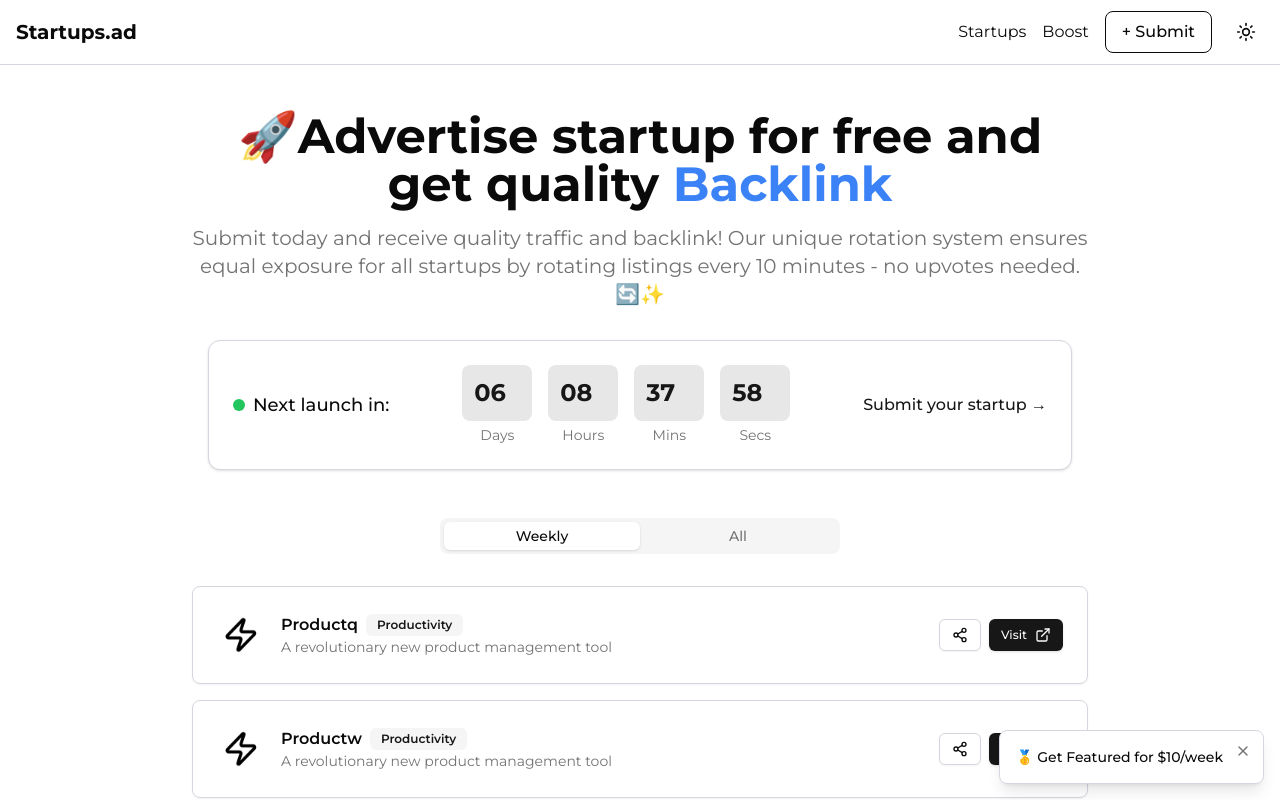
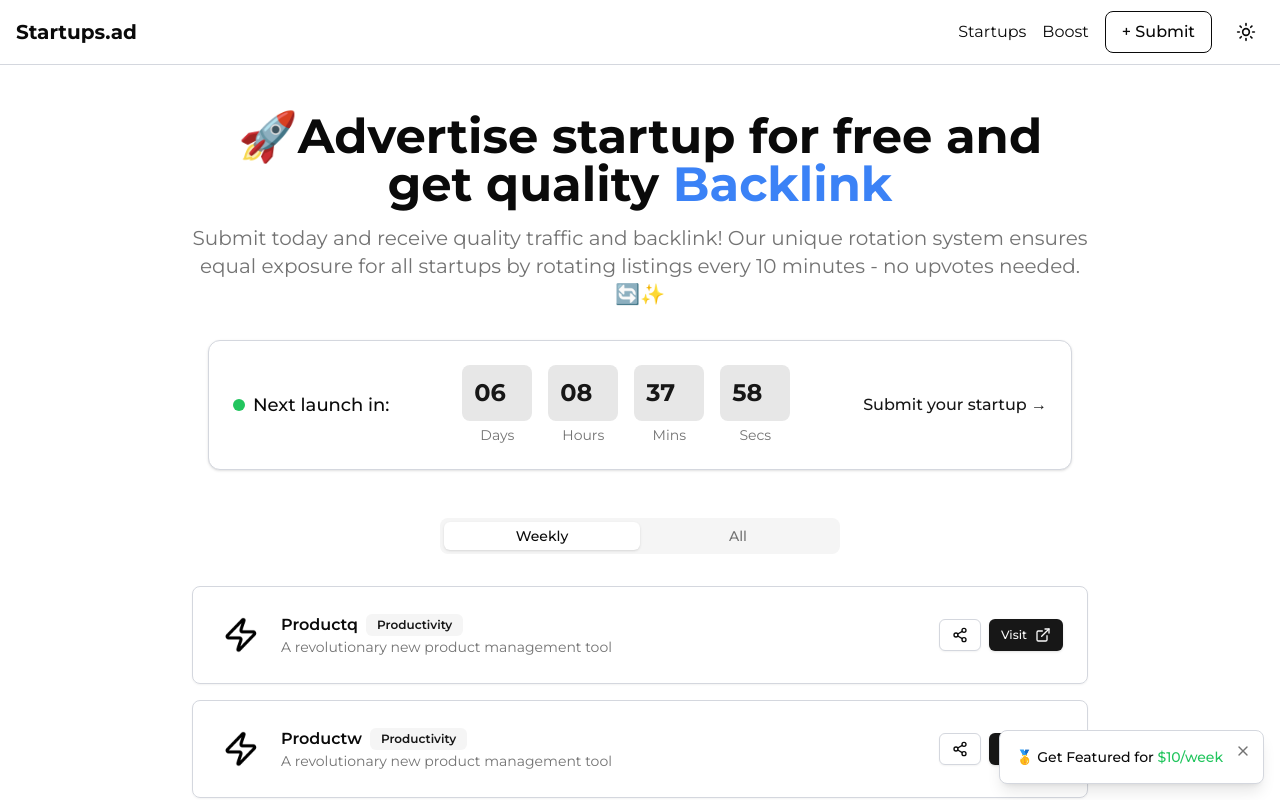
Before and after one commit to vedantt77/new2, a React (Vite) app: page / in a window 1280 px wide. Shown: the top 800 px of the page. Built offline with nearby package versions, Linux system fonts and the light colour scheme.

Commit message:
Update FeaturePopup.tsx

```diff
--- a/src/components/FeaturePopup.tsx
+++ b/src/components/FeaturePopup.tsx
@@ -37,7 +37,7 @@ export function FeaturePopup() {
           to="/boost"
           className="text-sm font-medium pr-6"
         >
-          🥇 Get Featured for $10/week
+          🥇 Get Featured for <span className="text-green-500">$10/week</span>
         </Link>
         <button
           onClick={(e) => {
```
